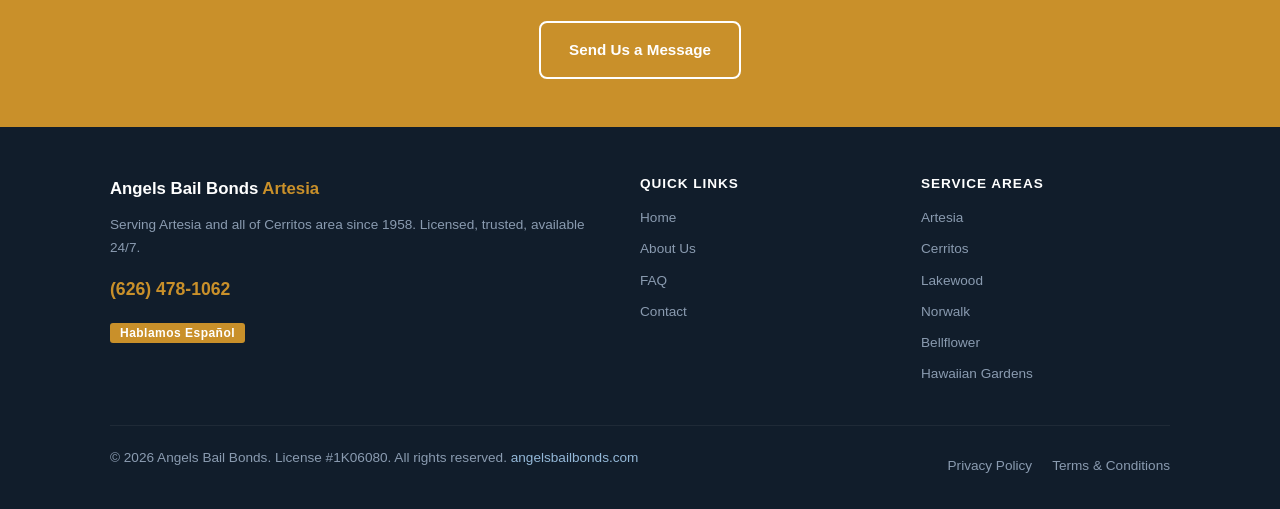
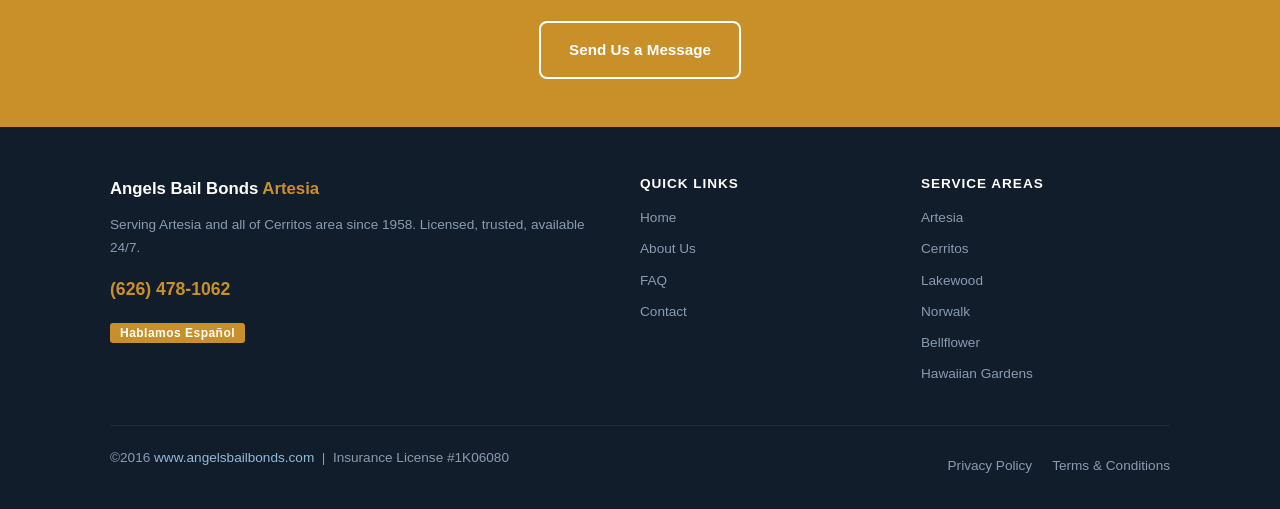
Before and after one commit to vitalradarai-source/bailbonds-artesia, a plain HTML site: page index.html in a window 1280 px wide. Shown: the part 4266-4775 px from the top of the page. Drawn offline with Linux system fonts and the light colour scheme.

Commit message:
Add UTM tracking + location-specific link to angelsbailbonds.com footer

```diff
--- a/index.html
+++ b/index.html
@@ -368,7 +368,7 @@
         </div>
       </div>
       <div class="footer-bottom">
-        <p>&copy; 2026 Angels Bail Bonds. License #1K06080. All rights reserved. <a href="https://www.angelsbailbonds.com" style="color:#94b8d8">angelsbailbonds.com</a></p>
+        <p>&copy;2016 <a href="https://angelsbailbonds.com/norwalk/?utm_source=microsite&utm_medium=referral&utm_campaign=bailbonds-artesia" style="color:#94b8d8">www.angelsbailbonds.com</a> &nbsp;|&nbsp; Insurance License #1K06080</p>
         <div class="footer-links">
           <a href="privacy.html">Privacy Policy</a>
           <a href="terms.html">Terms &amp; Conditions</a>
```
